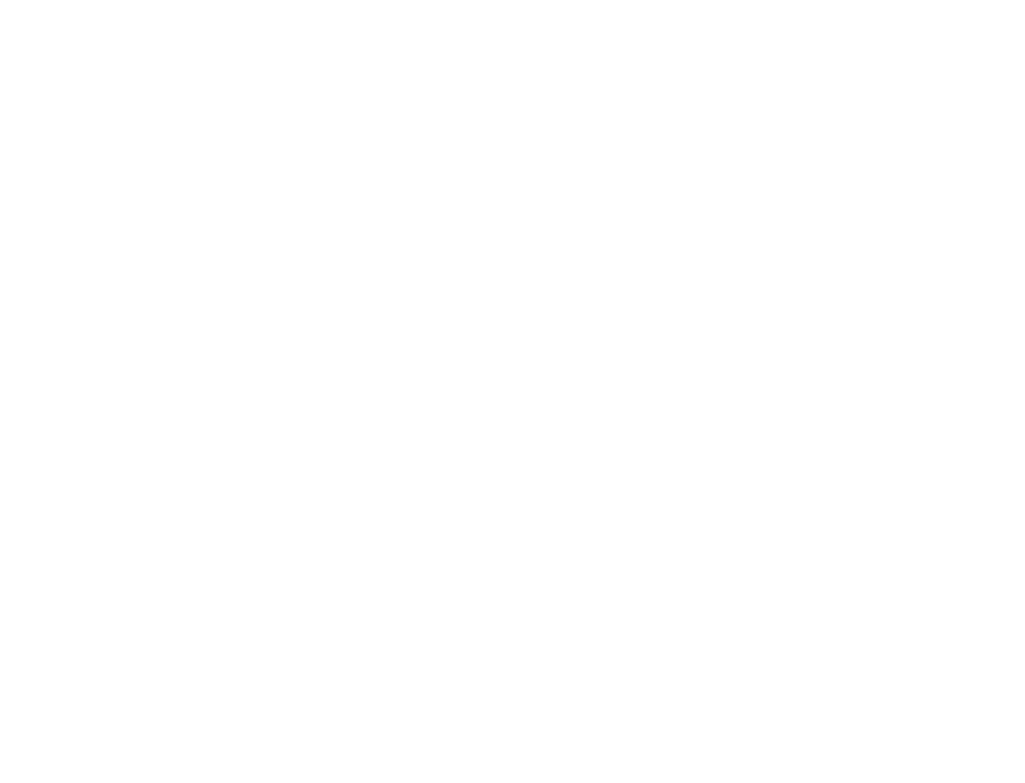
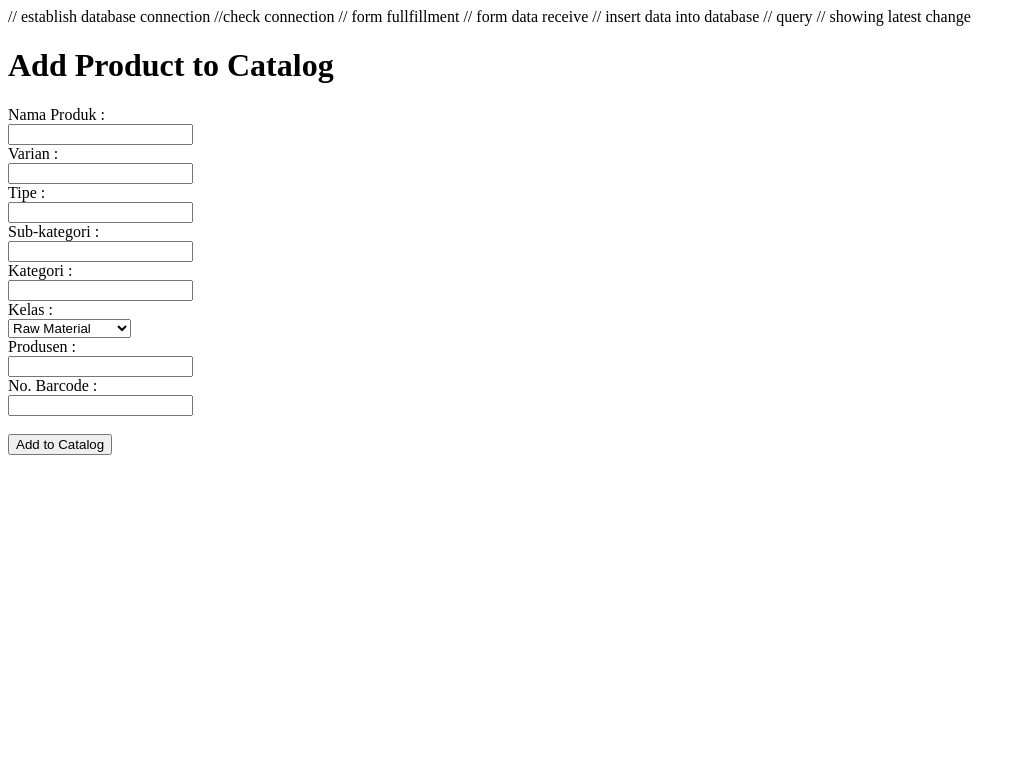
Before and after one commit to aggmau/inventory, a PHP site: page /newcatalog.php in a window 1280 px wide. Before the commit the part shown is empty. Shown: the top 783 px of the page, without its empty margins (0-1025 px from the left). Run offline with PHP 8.4, Linux system fonts and the light colour scheme.

Commit message:
Adding form
adding form productname, variant, type, subcategory, category, class, manufacturer, upc, and submit button

```diff
--- a/newcatalog.php
+++ b/newcatalog.php
@@ -1,12 +1,59 @@
 <?php  ?>
+
+// establish database connection
+	//check connection
+
+// form fullfillment
+
+// form data receive
+
+// insert data into database
+	// query
+
+// showing latest change
+
+
 
 <!DOCTYPE html>
 <html>
 <head>
 	<meta charset="utf-8">
 	<title>Add Product to Catalog</title>
+	<h1>Add Product to Catalog</h1>
 </head>
 <body>
+	<form action="" method="post">
+		<label for="productname">Nama Produk : </label><br>
+		<input type="text" name="productname" id="productname" required><br>
 
+		<label for="variant">Varian : </label><br>
+		<input type="text" name="variant" id="variant" required><br>
+
+		<label for="type">Tipe : </label><br>
+		<input type="text" name="type" id="type" required><br>
+
+		<label for="subcategory">Sub-kategori : </label><br>
+		<input type="text" name="subcategory" id="subcategory" required><br>
+
+		<label for="category">Kategori : </label><br>
+		<input type="text" name="category" id="category" required><br>
+
+		<label for="class">Kelas : </label><br>
+		<select id="class" required>
+			<option value="rawmaterial">Raw Material</option>
+			<option value="component">Component</option>
+			<option value="wip">Work In Process</option>
+			<option value="finished">Finished Product</option>
+			<option value="other">Other</option>
+		</select><br>
+
+		<label for="manufacturer">Produsen : </label><br>
+		<input type="text" name="manufacturer" id="manufacturer" required><br>
+
+		<label for="upc">No. Barcode : </label><br>
+		<input type="text" name="upc" id="upc" required><br><br>
+
+		<button type="submit">Add to Catalog</button>
+	</form>
 </body>
 </html>
```
